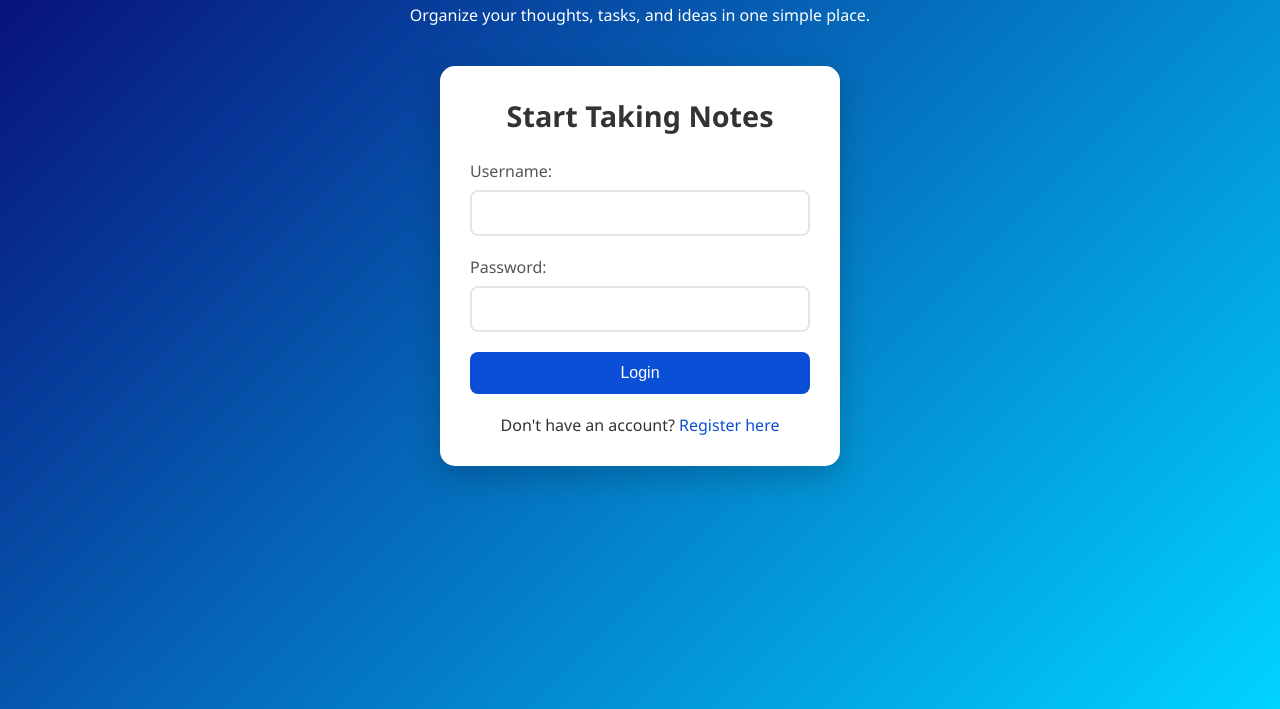
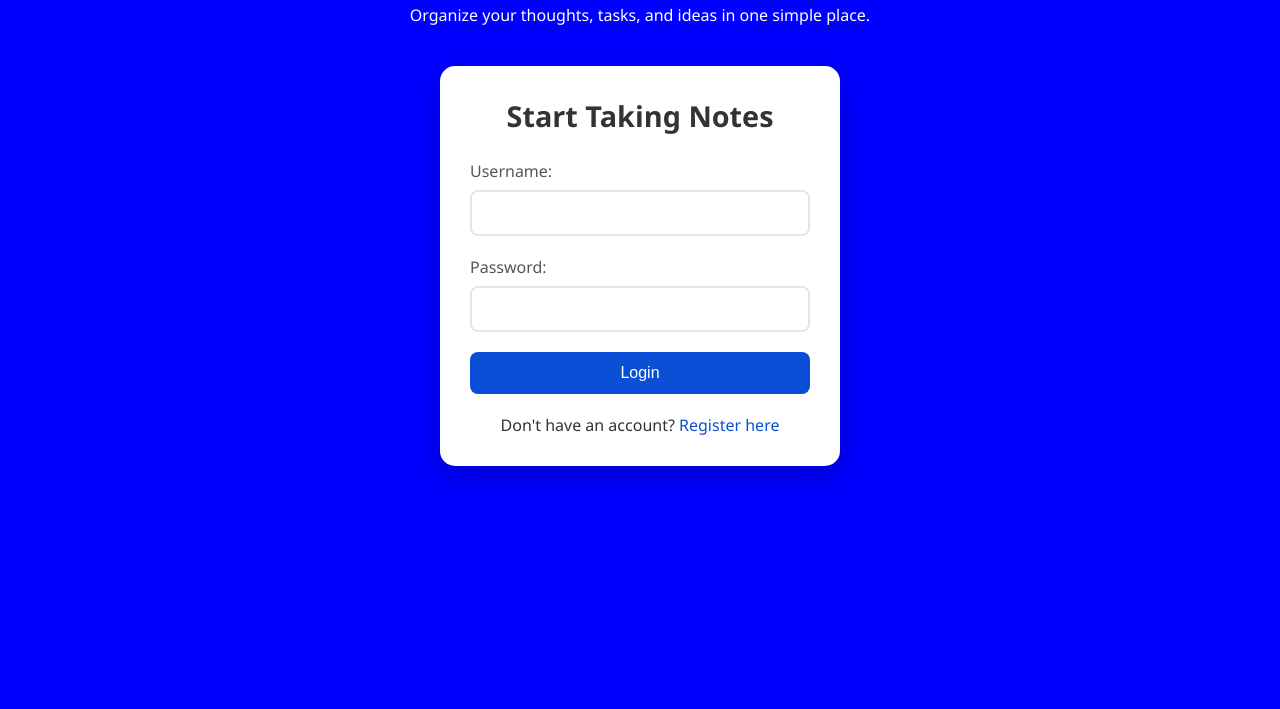
Before and after one commit to am-cassini/quickjot, a website: page public/index.html in a window 1280 px wide. Shown: the part 91-800 px from the top of the page. Drawn offline with Linux system fonts and the light colour scheme.

Commit message:
Update styles.css

```diff
--- a/public/styles.css
+++ b/public/styles.css
@@ -6,7 +6,7 @@
 
 body {
     font-family: 'Segoe UI', Tahoma, Geneva, Verdana, sans-serif;
-    background: linear-gradient(135deg, #090979 0%, #00D4FF 100%);
+    background: blue;
     min-height: 100vh;
     color: #333;
 }
```
